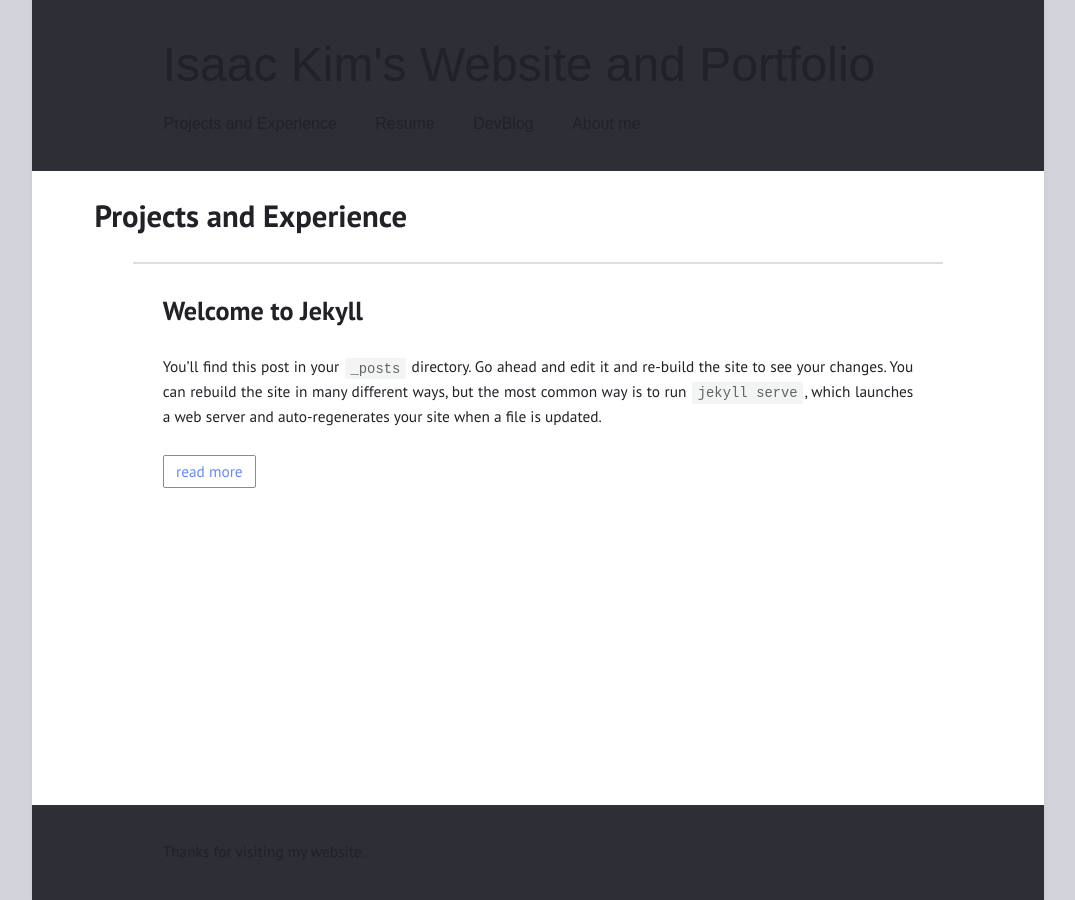
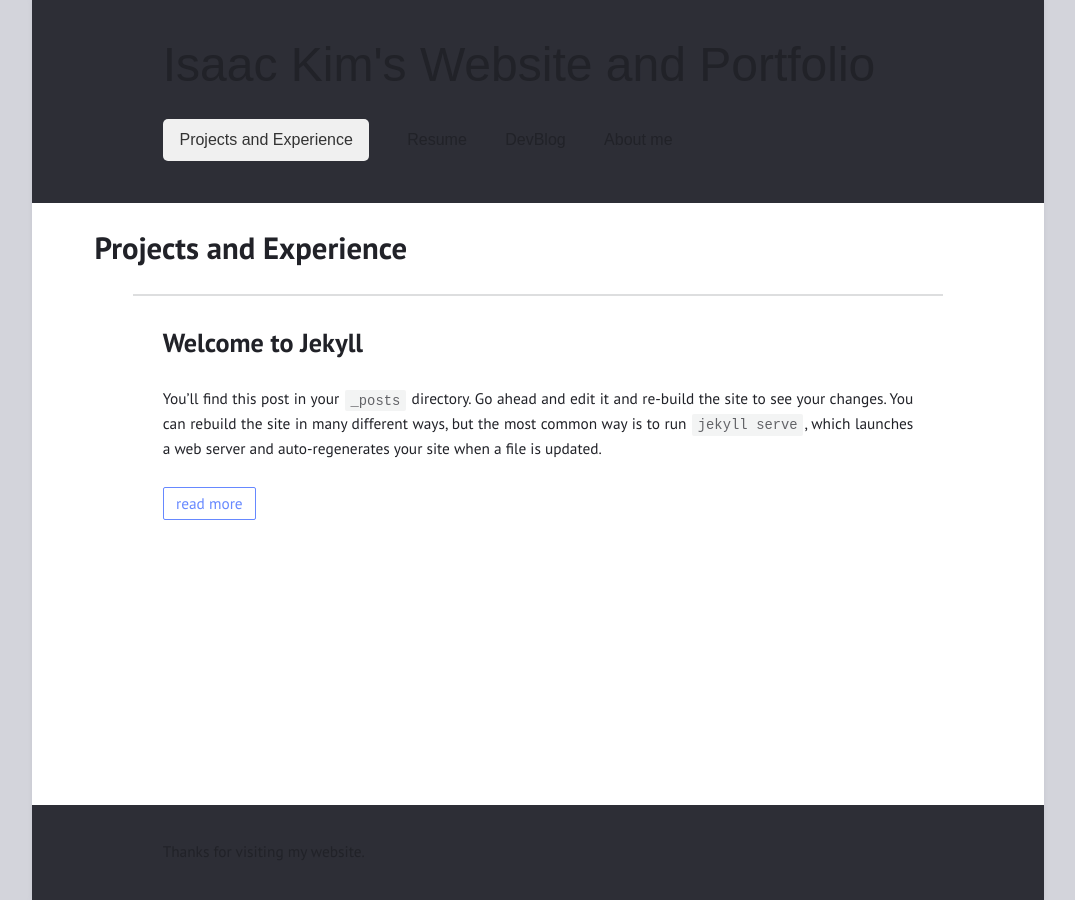
Before and after one commit to isaacwkm/isaacwkm.github.io, a Jekyll site: the page built from index.html, in a window 1280 px wide. Shown: the whole page, without its empty margins (102-1177 px from the left). Built offline with Jekyll 4.4.1, drawn with Linux system fonts in a browser that asks for light colours.

Commit message:
updated look of navbar

```diff
--- a/_sass/layout.sass
+++ b/_sass/layout.sass
@@ -28,3 +28,14 @@ nav a
   margin: .5em 1.2em
   font-family: 'Rockwell', sans-serif
   font-size: 16px
+
+nav a.selected
+  background-color: #f0f0f0; /* Light gray background */
+  color: #333; /* Text color */
+  border-radius: 5px; /* Rounded corners */
+  padding: 0.5em 1em; /* Padding inside the box */
+  text-decoration: none; /* Remove underline */
+  display: inline-block; /* Ensure the box wraps correctly */
+
+nav a.selected:hover
+  background-color: #e0e0e0; /* Slightly darker gray on hover */
```
